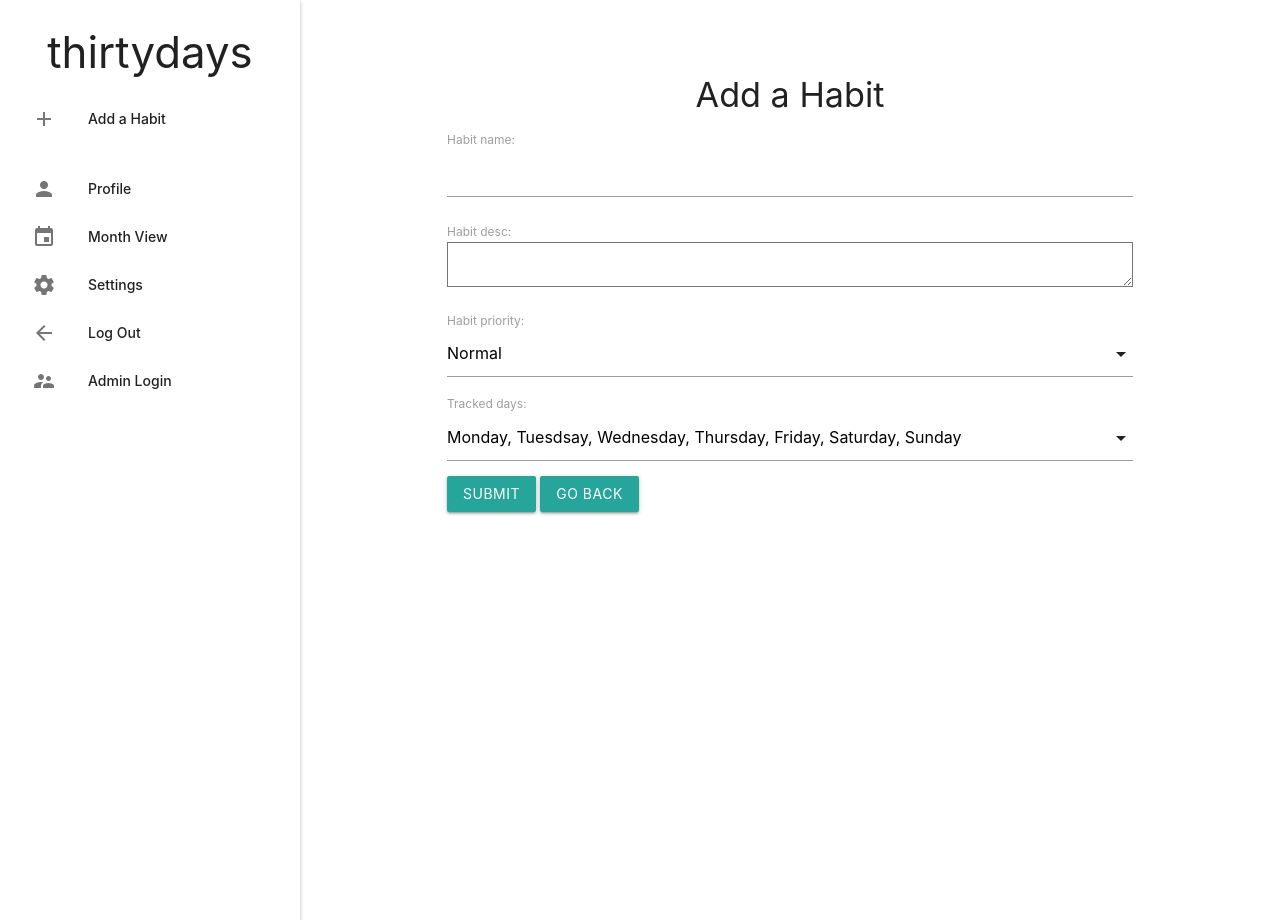
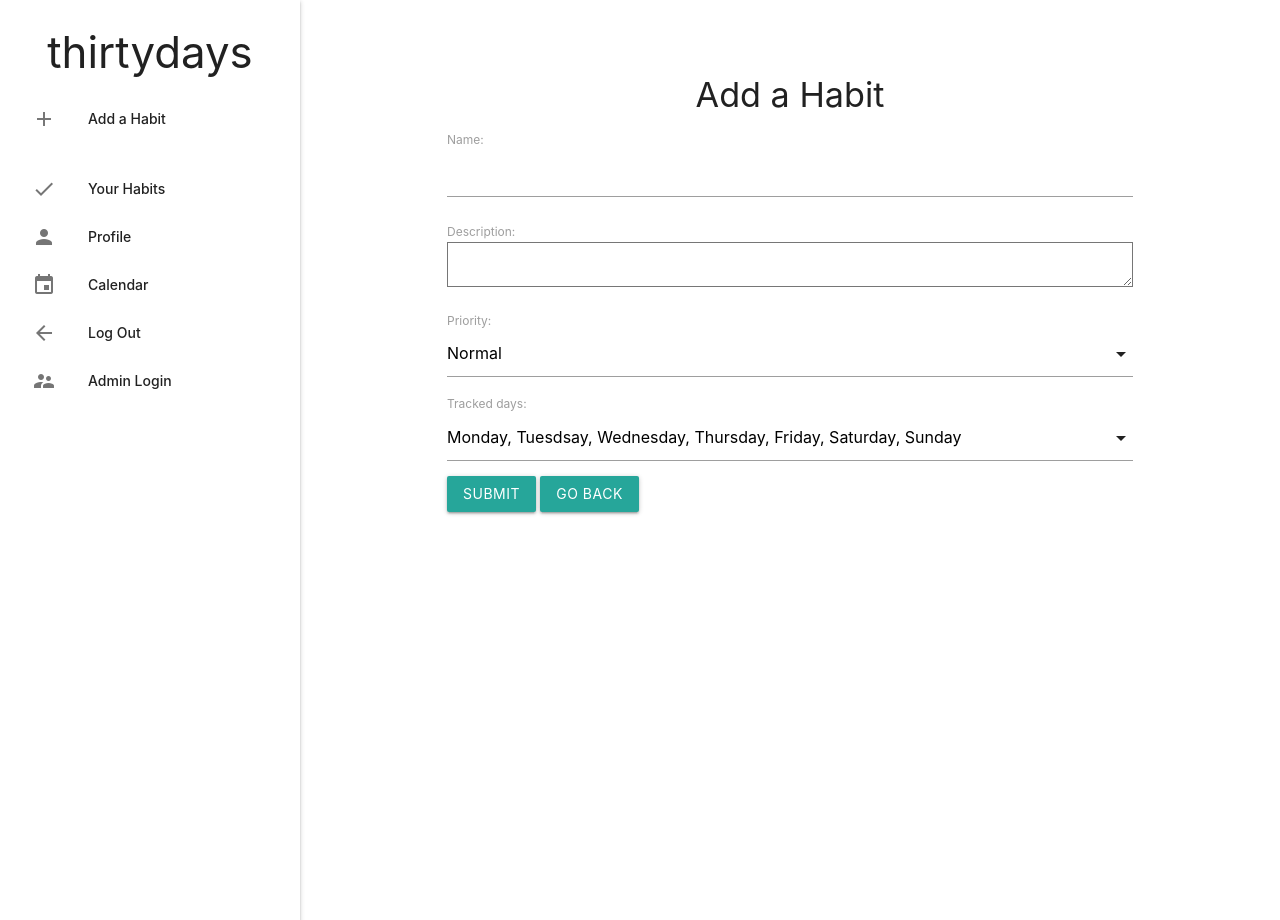
Before and after one commit to ykimdavid/thirtydays, a Django app: page /addform/ in a window 1280 px wide. Run offline with Django 3.2, Linux system fonts and the light colour scheme; the visitor is signed in with stand-in values (Sample User, id 1).

Commit message:
design updates

```diff
--- a/cal/views.py
+++ b/cal/views.py
@@ -13,7 +13,7 @@ def monthView(request):
     user = request.user
     cal = Calendar(d.year, d.month)
     html_cal = cal.formatmonth(user=user, withyear=True)
-    html_cal = html_cal.replace('<td ', '<td width="150" height="100"')
+    html_cal = html_cal.replace('<td ', '<td width="150" height="100" ')
 
     context = {
         'calendar': html_cal,
--- a/task/models.py
+++ b/task/models.py
@@ -28,12 +28,12 @@ class Habit(models.Model):
     ]
 
     user = models.ForeignKey(User, on_delete=models.CASCADE)
-    habit_name = models.CharField(max_length=200, unique=True)
+    name = models.CharField(max_length=200, unique=True)
     start_date = models.DateField(default=datetime.date.today) #TODO: add validation against future dates
     current_streak = models.IntegerField(default = 0)
     longest_streak = models.IntegerField(default = 0)
-    habit_desc = models.TextField(blank=True)
-    habit_priority = models.IntegerField(choices=PRIORITY_CHOICES, default=NORMAL)
+    description = models.TextField(blank=True)
+    priority = models.IntegerField(choices=PRIORITY_CHOICES, default=NORMAL)
     completed = models.BooleanField(default = False)
     active = models.BooleanField(default = True)
     last_update = models.DateField(null=True)
@@ -41,7 +41,7 @@ class Habit(models.Model):
     #quit
 
     def __str__(self):
-        return self.habit_name
+        return self.name
 
     # assume ran once a day w celery
     def update(self):
--- a/task/templates/task/detail.html
+++ b/task/templates/task/detail.html
@@ -1,10 +1,10 @@
 {% extends 'task/layout.html' %}
 
 {% block content %}
-<h4 class="center-align"> {{habit.habit_name}} </h4>
+<h4 class="center-align"> {{habit.name}} </h4>
 <div class="container"> <p>
-  <h6>Description:</h6> {{habit.habit_desc}} <br>
-  <h6>Priority:</h6> {{habit.habit_priority}} <br>
+  <h6>Description:</h6> {{habit.description}} <br>
+  <h6>Priority:</h6> {{habit.priority}} <br>
   <h6>Current Streak:</h6> {{habit.current_streak}} <br>
   <h6>Longest Streak:</h6> {{habit.longest_streak}} <br>
   <h6>Start Date:</h6> {{habit.start_date}} <br>
--- a/task/templates/task/layout.html
+++ b/task/templates/task/layout.html
@@ -19,6 +19,17 @@
   <script src="{% static "js/setup-jquery.js" %}"></script>
   <title>thirtydays</title>
   <style type="text/css">
+
+  .block{
+    margin-left:10%;
+    margin-right:10%;
+  }
+
+  .moveright{
+    margin-top:25px;
+    margin-left:25px;
+  }
+
      header, main, footer {
   	 padding-left: 300px;
      }
@@ -56,7 +67,6 @@ $(document).ready(function(){
   $('select').formSelect();
   $('.sidenav').sidenav();
 });
-$(".sidenav-trigger").sideNav();
 
   $('.sidenav-trigger').sideNav({
       menuWidth: 300, // Default is 300
@@ -72,22 +82,23 @@ $(".sidenav-trigger").sideNav();
   <ul id="slide-out" class="sidenav sidenav-fixed">
     <li><h3 class="center-align"><a href="{% url 'index' %}">thirtydays</a></h3></li>
     <li><a class="waves-effect" href="{% url 'add_habit' %}"><i class="material-icons">add</i>Add a Habit</a></li><br>
+    <li><a class="waves-effect" href="{% url 'index' %}"><i class="material-icons">check</i> Your Habits </a></li>
     <li><a class="waves-effect" href="{% url 'profile' %}"><i class="material-icons">person</i> Profile </a></li>
-    <li><a class="waves-effect" href="{% url 'monthView' %}"><i class="material-icons">event</i> Month View </a></li>
+    <li><a class="waves-effect" href="{% url 'monthView' %}"><i class="material-icons">event</i> Calendar </a></li>
     <!--<li><a class="waves-effect" href="#"><i class="material-icons">data_usage</i> Analytics </a></li>-->
-    <li><a class="waves-effect" href="{% url 'user_settings' %}"><i class="material-icons">settings</i> Settings </a></li>
+    <!--<li><a class="waves-effect" href="{% url 'user_settings' %}"><i class="material-icons">settings</i> Settings </a></li>-->
     <li><a class="waves-effect" href="{% url 'logout' %}"><i class="material-icons">arrow_back</i> Log Out </a></li>
     {% if user.is_superuser %}
     <li><a class="waves-effect" href="/admin"><i class="material-icons">supervisor_account</i> Admin Login </a></li>
     {% endif %}
   </ul>
-  <a href="#" data-target="slide-out" class="sidenav-trigger show-on-large"><i class="material-icons">menu</i></a>
+  <a href="#" data-target="slide-out" class="sidenav-trigger moveright show-on-medium-and-down"><i class="material-icons">menu</i></a>
 
   <main>
 {% if messages %}
   {% for message in messages %}
     <script>
-    M.toast({html: '{{message}}', displayLength: 1000})
+    M.toast({html: '{{message}}', displayLength: 1500})
     </script>
   {% endfor %}
 {% endif %}
--- a/task/views.py
+++ b/task/views.py
@@ -16,16 +16,16 @@ def index(request):
         if complete:
             habit = get_object_or_404(Habit, pk = complete)
             habit.complete()
-            messages.success(request, f'{habit.habit_name} was completed successfully')
+            messages.success(request, f'{habit.name} was completed successfully')
             return redirect('index')
 
         if delete:
             habit = get_object_or_404(Habit, pk = delete)
             habit.delete()
-            messages.success(request, f'{habit.habit_name} was deleted successfully')
+            messages.success(request, f'{habit.name} was deleted successfully')
             return redirect('index')
 
-    habit_list = Habit.objects.filter(user=current_user).order_by('-habit_priority')
+    habit_list = Habit.objects.filter(user=current_user).order_by('-priority')
 
     for habit in habit_list:
         habit.update()
@@ -63,7 +63,7 @@ def addHabit(request):
             habit = form.save(commit=False)
             habit.user = current_user
             habit.initializeHabit()
-            messages.success(request, f'{habit.habit_name} was created successfully')
+            messages.success(request, f'{habit.name} was created successfully')
             return redirect('index')
 
     else:
@@ -78,7 +78,7 @@ def editHabit(request, id):
     if form.is_valid():
         form.save()
         habit.initializeHabit()
-        messages.success(request, f'{habit.habit_name} was edited successfully')
+        messages.success(request, f'{habit.name} was edited successfully')
         return redirect('index')
 
     return render(request, 'task/editHabit.html', {'form': form, 'id':habit.id})
```
Also changed, not shown: task/templates/cal/monthView.html (+6 -1 lines), task/templates/task/index.html (+4 -4 lines), task/templates/users/profile.html (+6 -7 lines), task/tests.py (+10 -10 lines), task/migrations/0025_auto_20190115_2113.py (added).
